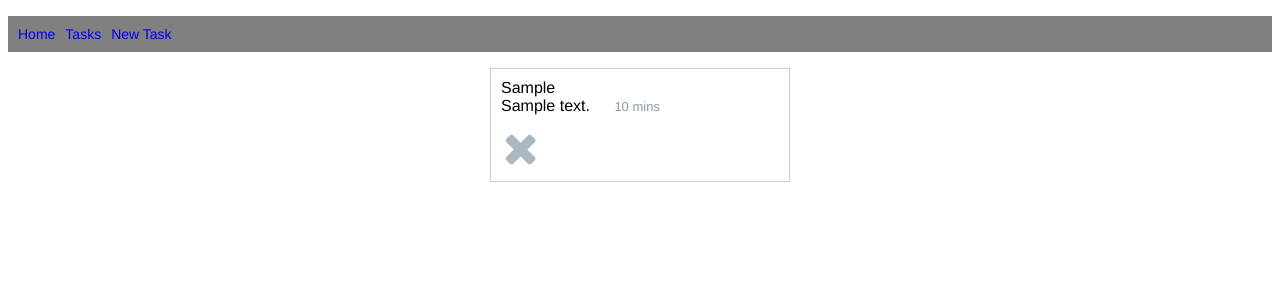
After one commit to AndrewDMackay/py_task_manager_g27, a Flask app: page /tasks/ in a window 1280 px wide. The commit adds this page. Shown: the top 300 px of the page. Run offline with Flask 2, Linux system fonts and the light colour scheme; a database or web service that is not in the repository returns one stand-in record (values such as "Sample title"); some libraries are stand-ins or nearby versions.

Commit message:
second commit main

```diff
--- a/app.py
+++ b/app.py
@@ -1,5 +1,9 @@
 from flask import Flask, render_template
+from controllers.tasks_controller import tasks_blueprint
+
 app = Flask(__name__)
+
+app.register_blueprint(tasks_blueprint)
 
 @app.route('/')
 def home():
--- /dev/null
+++ b/controllers/tasks_controller.py
@@ -0,0 +1,37 @@
+from flask import Flask, render_template
+from flask import Blueprint
+from repositories import task_repository
+
+tasks_blueprint = Blueprint("tasks", __name__)
+
+# Index..
+# GET '/tasks/'
+
+@tasks_blueprint.route("/tasks/")
+def tasks():
+    tasks = task_repository.select_all()
+    return render_template("tasks/index.html", all_tasks = tasks)
+
+# NEW
+# GET '/tasks/new'
+# Returns an HTML form to the browser..
+
+@tasks_blueprint.route("/tasks/new/", methods=['GET'])
+def new_task():
+    return render_template("tasks/new.html")
+
+# CREATE
+# POST '/tasks/'
+# Receives the data from the form to insert into the database..
+
+# SHOW
+# GET '/tasks/<id>'
+
+# EDIT
+# GET '/tasks/<id>/edit'
+
+# UPDATE
+# PUT '/tasks/<id>'
+
+# DELETE
+# DELETE '/tasks/<id>'
--- a/templates/base.html
+++ b/templates/base.html
@@ -1,9 +1,12 @@
+
 <!DOCTYPE html>
 <html lang="en">
 <head>
   <meta charset="UTF-8">
   <meta name="viewport" content="width=device-width, initial-scale=1.0">
   <meta http-equiv="X-UA-Compatible" content="ie=edge">
+  <link rel="stylesheet" href="https://stackpath.bootstrapcdn.com/font-awesome/4.7.0/css/font-awesome.min.css" crossorigin="anonymous"> <!-- NEW -->
+  <link rel="stylesheet" href="{{ url_for('static', filename='style.css') }}">
   <title>My Task List</title>
 </head>
 <body>
@@ -11,7 +14,8 @@
     <nav>
       <ul class="menu">
         <li><a href="/">Home</a></li>
-        <li><a href="/tasks">Tasks</a></li>
+        <li><a href="/tasks/">Tasks</a></li>
+        <li><a href="/tasks/new/">New Task</a></li>
       </ul>
     </nav>
   </header>
--- a/templates/index.html
+++ b/templates/index.html
@@ -1,3 +1,4 @@
+
 {% extends "base.html" %}
 {% block content %}
 This will be the home page. Depending on our UX we might have a dashboard here showing some stats for example.
--- /dev/null
+++ b/templates/tasks/index.html
@@ -0,0 +1,25 @@
+
+{% extends "base.html" %}
+{% block content %}
+
+
+{% for task in all_tasks %}
+  <div class="task">
+    <div class="content">
+      {{task.user.first_name}}
+      <div class="description">
+        {{task.description}}
+        <span class="duration">{{task.duration}} mins</span>
+      </div>
+      <div class="buttons">
+        {% if task.completed == True %}
+          <i class="fa fa-check fa-2x" style="color:green" aria-hidden="true"></i>
+        {% else %}
+          <i class="fa fa-times fa-2x" aria-hidden="true"></i>
+        {% endif %}
+      </div>
+    </div>
+  </div>
+{% endfor %}
+
+{% endblock %}
```
Also changed, not shown: templates/tasks/new.html (added, +7 -0 lines).
